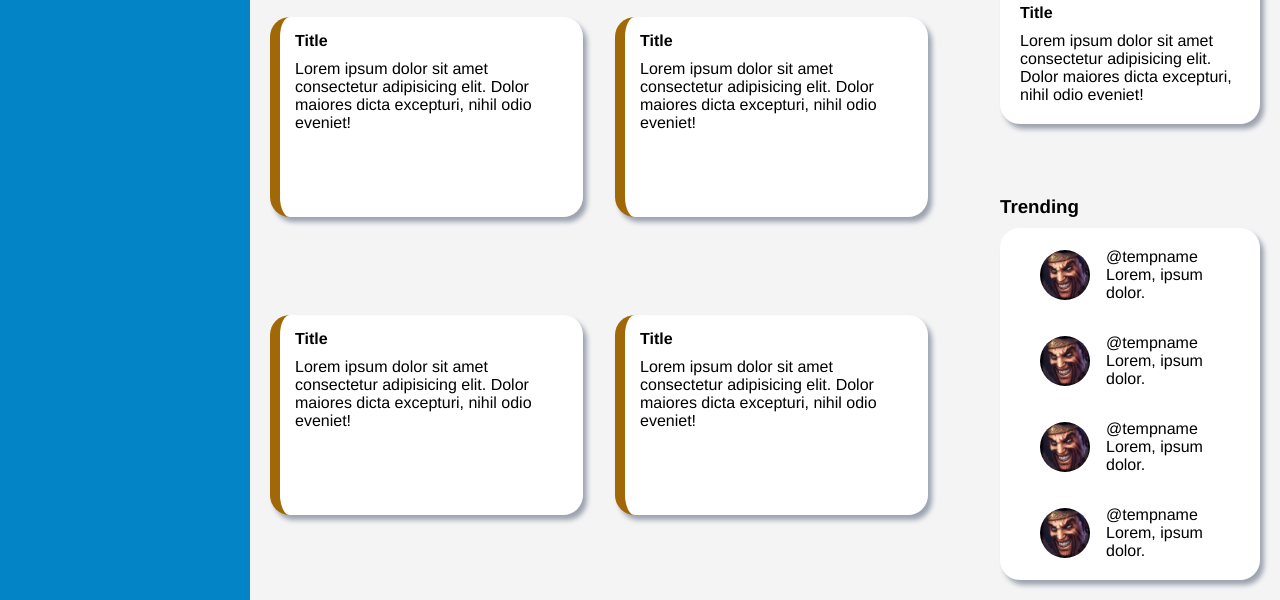
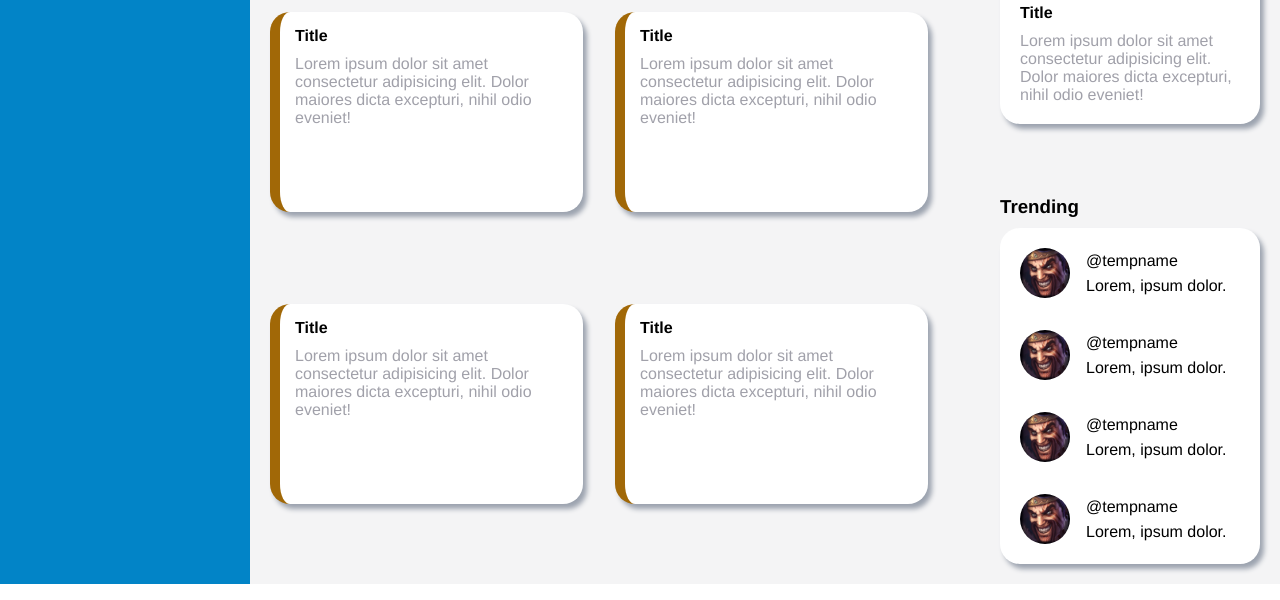
Before and after one commit to haiseno/dashboard, a plain HTML site: page index.html in a window 1280 px wide. Shown: the part 517-1117 px from the top of the page. Drawn offline with nearby package versions, Linux system fonts and the light colour scheme.

Commit message:
Remove padding from trending and change font color

```diff
--- a/styles.css
+++ b/styles.css
@@ -217,9 +217,13 @@ h4 {
     grid-template-columns: min-content 1fr;
     align-items: center;
     column-gap: 1rem;
-    padding-left: 20px;
 }
 
 .trend-container img {
     grid-row: 1 / 3;
 }
+
+.articles p,
+.side-articles p {
+    color: #a1a1aa;
+}
```
